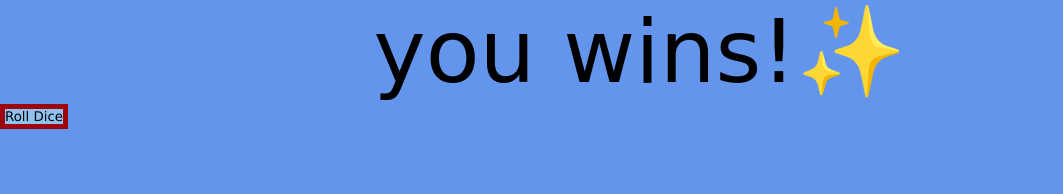
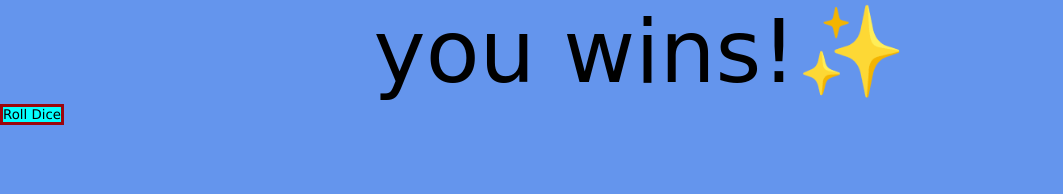
Before and after one commit to NAVEENKUMAR2003301/dicegamee, a plain HTML site: page index.html in a window 1280 px wide. Shown: the top 194 px of the page, without its empty margins (0-1063 px from the left). Drawn offline with Linux system fonts and the light colour scheme; files whose address does not match are found by name; a web font is replaced by a local one.

Commit message:
Add files via upload

```diff
--- a/styles.css
+++ b/styles.css
@@ -25,8 +25,8 @@ h1{
   font-size: 5rem;
 }
 .btn{
-  background-color: rgb(143, 194, 240);
-  border: 5px solid rgb(156, 6, 12);
+  background-color: rgb(6, 255, 255);
+  border: 3px solid rgb(156, 6, 12);
   box-shadow: 1px rgb(255, 0, 55);
   font-family: 'Lucida Sans', 'Lucida Sans Regular', 'Lucida Grande', 'Lucida Sans Unicode', Geneva, Verdana, sans-serif;
 }
```
